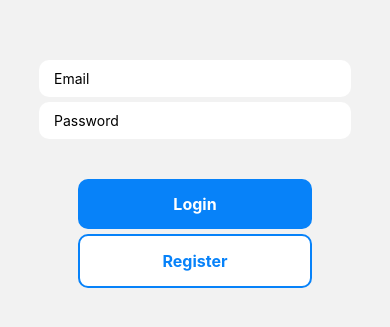
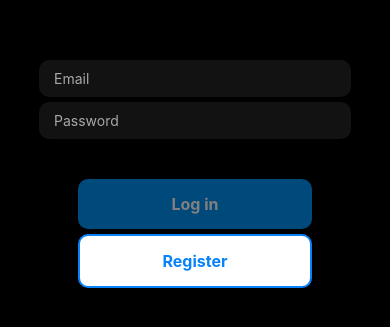
Before and after one commit to blakeaolson/Nightlife, a React Native app: screen /Login in a window 390 px wide. Shown: the part 251-578 px from the top of the page. Built offline with nearby package versions, Linux system fonts and the light colour scheme.

Commit message:
Changed colors of login

```diff
--- a/Navigation/MainNavigation.tsx
+++ b/Navigation/MainNavigation.tsx
@@ -4,15 +4,26 @@ import { createNativeStackNavigator } from '@react-navigation/native-stack';
 
 import MainContainer from './MainContainer';
 import Login from './screens/login';
+import { color } from 'react-native-elements/dist/helpers';
 const Stack = createNativeStackNavigator();
 
 export default function MainNavigation() {
-
+  const mainTheme = {
+    dark: true,
+    colors: {
+      primary: 'rgb(255, 80, 80)',
+      background: 'black',
+      card: 'rgb(16, 16, 16)',
+      text: 'white',
+      border: 'rgb(60, 60, 60)',
+      notification: 'white',
+    }
+  };
   return (
-    <NavigationContainer>
+    <NavigationContainer theme={mainTheme}>
       <Stack.Navigator>
         <Stack.Screen options={{ headerShown: false }} name="Login" component={Login} />
-        <Stack.Screen options={{headerShown: false}} name="MainContainer" component={MainContainer} />
+        <Stack.Screen options={{ headerShown: false }} name="MainContainer" component={MainContainer} />
       </Stack.Navigator>
     </NavigationContainer>
   );
--- a/Navigation/screens/addevent.tsx
+++ b/Navigation/screens/addevent.tsx
@@ -3,8 +3,8 @@ import { Text, ScrollView } from 'react-native';
 
 export default function AddEvent() {
     return (
-        <ScrollView contentContainerStyle={{ flex: 1, alignItems: 'center', justifyContent: 'center' }}>
-            <Text style={{ fontSize: 26, fontWeight: 'bold', color:'white'}}>Add Event</Text>
-        </ScrollView>
+      <ScrollView contentContainerStyle={{ flex: 1, alignItems: 'center', justifyContent: 'center' }}>
+          <Text style={{ fontSize: 26, fontWeight: 'bold', color:'white'}}>Add Event</Text>
+      </ScrollView>
     );
 }
--- a/Navigation/screens/login.tsx
+++ b/Navigation/screens/login.tsx
@@ -22,12 +22,14 @@ export default function Login() {
               value={email}
               onChangeText={text => setEmail(text)}
               style={styles.input}
+              placeholderTextColor="#A8A8A8"
             />
             <TextInput
               placeholder="Password"
               value={password}
               onChangeText={text => setPassword(text)}
               style={styles.input}
+              placeholderTextColor="#A8A8A8"
               secureTextEntry
             />
           </View>
@@ -37,7 +39,7 @@ export default function Login() {
               //onPress={handleLogin}
               style={styles.button}
             >
-              <Text style={styles.buttonText}>Login</Text>
+              <Text style={styles.buttonText}>Log in</Text>
             </TouchableOpacity>
             <TouchableOpacity
               onPress={handleSignUp}
@@ -61,11 +63,12 @@ export default function Login() {
         width: '80%'
       },
       input: {
-        backgroundColor: 'white',
+        backgroundColor: '#121212',
         paddingHorizontal: 15,
         paddingVertical: 10,
         borderRadius: 10,
         marginTop: 5,
+        color: "white"
       },
       buttonContainer: {
         width: '60%',
@@ -74,7 +77,7 @@ export default function Login() {
         marginTop: 40,
       },
       button: {
-        backgroundColor: '#0782F9',
+        backgroundColor: '#004A7B',
         width: '100%',
         padding: 15,
         borderRadius: 10,
@@ -87,7 +90,7 @@ export default function Login() {
         borderWidth: 2,
       },
       buttonText: {
-        color: 'white',
+        color: '#808080',
         fontWeight: '700',
         fontSize: 16,
       },
```
